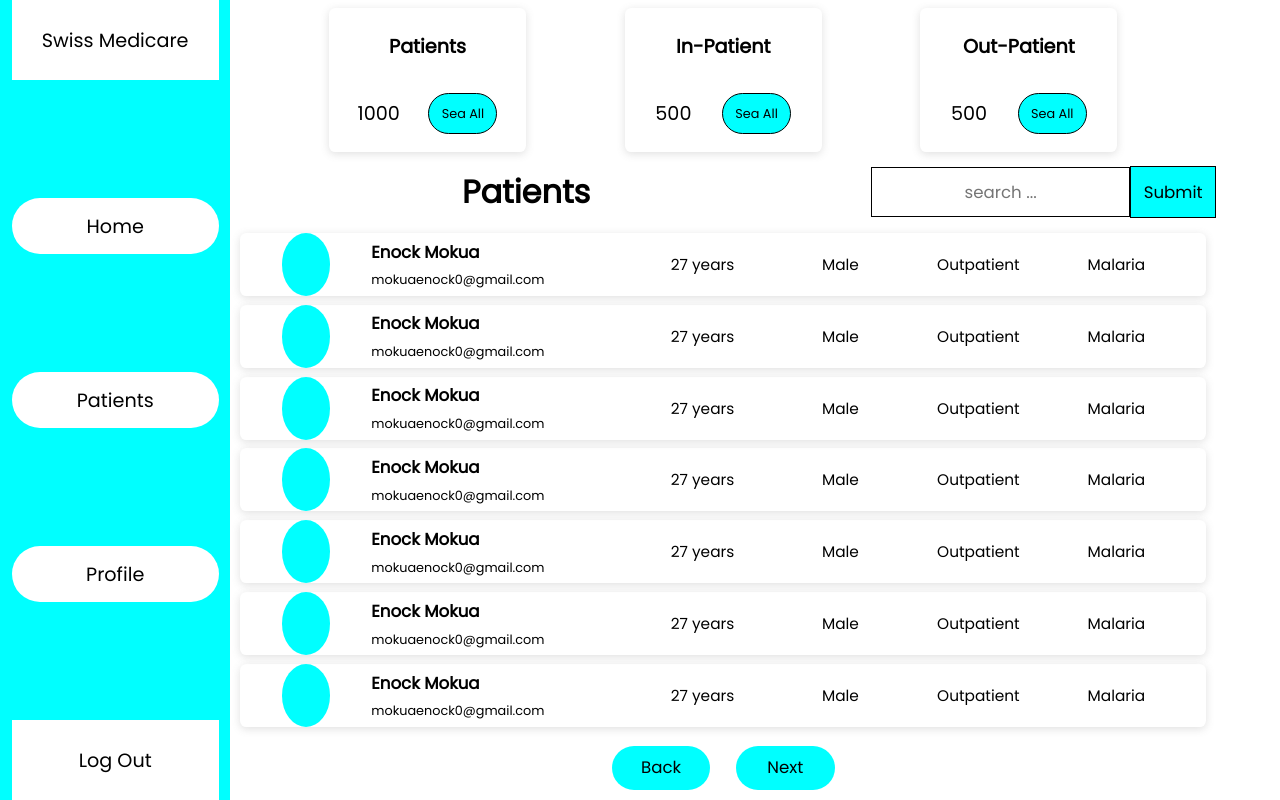
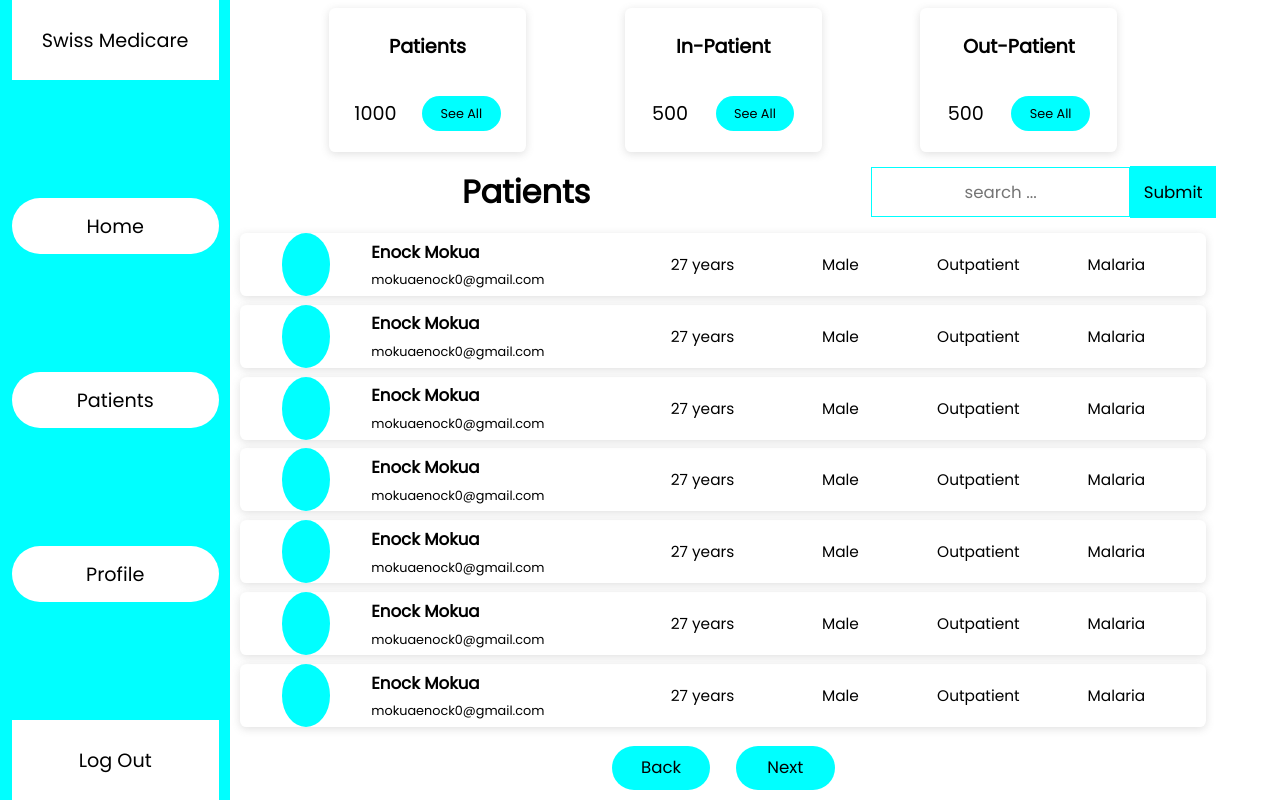
Before and after one commit to MokuaEnock/swiss, a React (Create React App) app: page /doctor in a window 1280 px wide. Built offline with nearby package versions, Linux system fonts and the light colour scheme.

Commit message:
create patient components and page

```diff
--- a/src/App.css
+++ b/src/App.css
@@ -112,9 +112,9 @@ body {
 }
 
 .doctor-stat-par button {
-  border: thin solid black;
-  height: 70%;
-  width: 35%;
+  border: thin solid transparent;
+  height: 60%;
+  width: 40%;
   background-color: aqua;
   border-radius: 4vw;
   font-size: 1vw;
@@ -158,7 +158,7 @@ body {
 }
 
 #doctor-search > input {
-  border: thin solid black;
+  border: thin solid aqua;
   font-size: 1.3vw;
   width: 75%;
   height: 75%;
@@ -166,12 +166,12 @@ body {
 }
 
 input:focus {
-  outline: thin solid black;
+  outline: thin solid transparent;
 }
 
 #doctor-search > button {
   width: 25%;
-  border: thin solid black;
+  border: thin solid aqua;
   height: 80%;
   font-size: 1.3vw;
   background-color: aqua;
--- /dev/null
+++ b/src/pages/Patient.js
@@ -0,0 +1,5 @@
+export default function Patient() {
+  return <section id="doctor-section">
+
+  </section>;
+}
--- a/src/pages/doctor.js
+++ b/src/pages/doctor.js
@@ -15,7 +15,7 @@ export default function Doctor() {
             <h3 className="doctor-stat-header">Patients</h3>
             <span className="doctor-stat-par">
               <p>1000</p>
-              <button>Sea All</button>
+              <button>See All</button>
             </span>
           </span>
 
@@ -23,7 +23,7 @@ export default function Doctor() {
             <h3 className="doctor-stat-header">In-Patient</h3>
             <span className="doctor-stat-par">
               <p>500</p>
-              <button>Sea All</button>
+              <button>See All</button>
             </span>
           </span>
 
@@ -31,7 +31,7 @@ export default function Doctor() {
             <h3 className="doctor-stat-header">Out-Patient</h3>
             <span className="doctor-stat-par">
               <p>500</p>
-              <button>Sea All</button>
+              <button>See All</button>
             </span>
           </span>
         </div>
```
